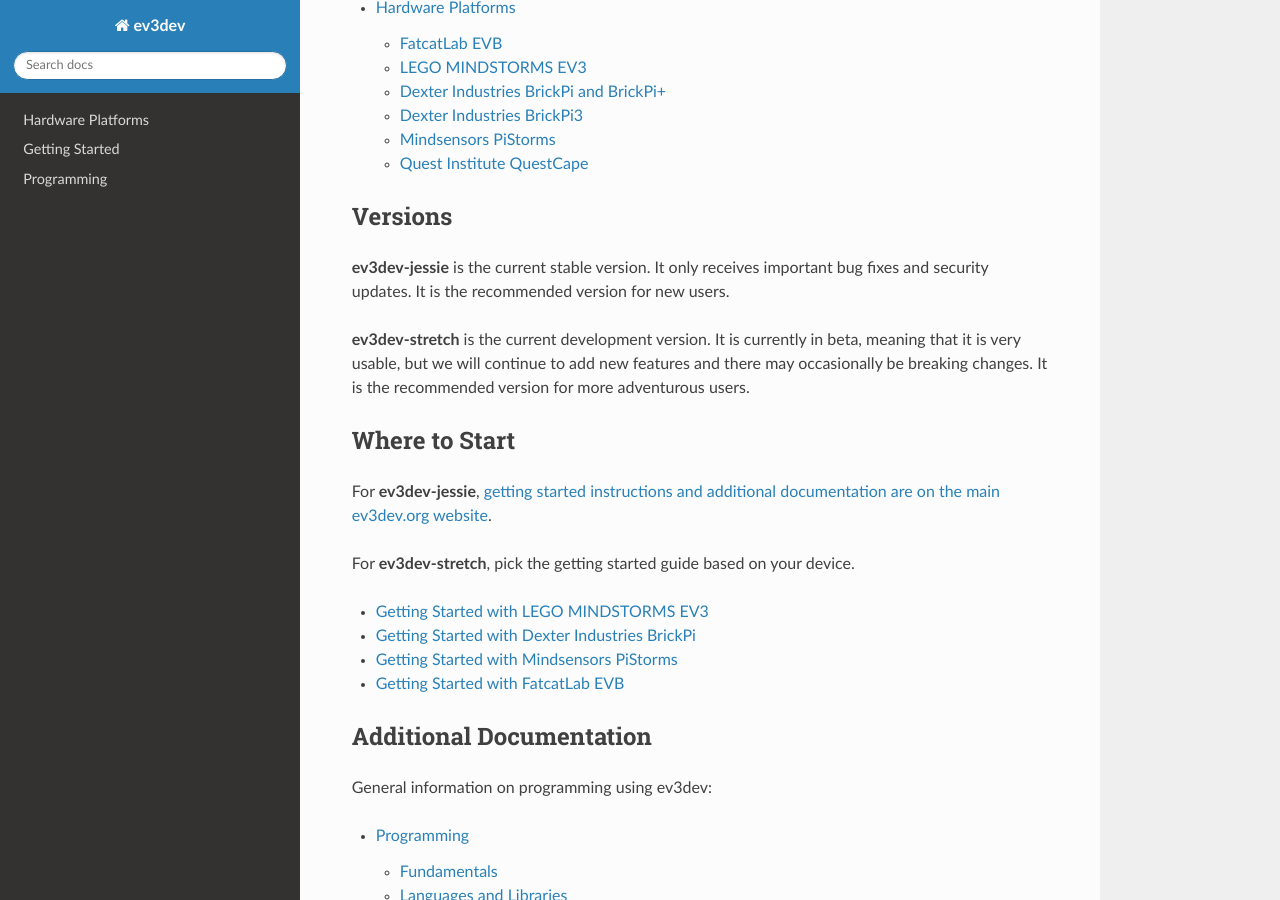
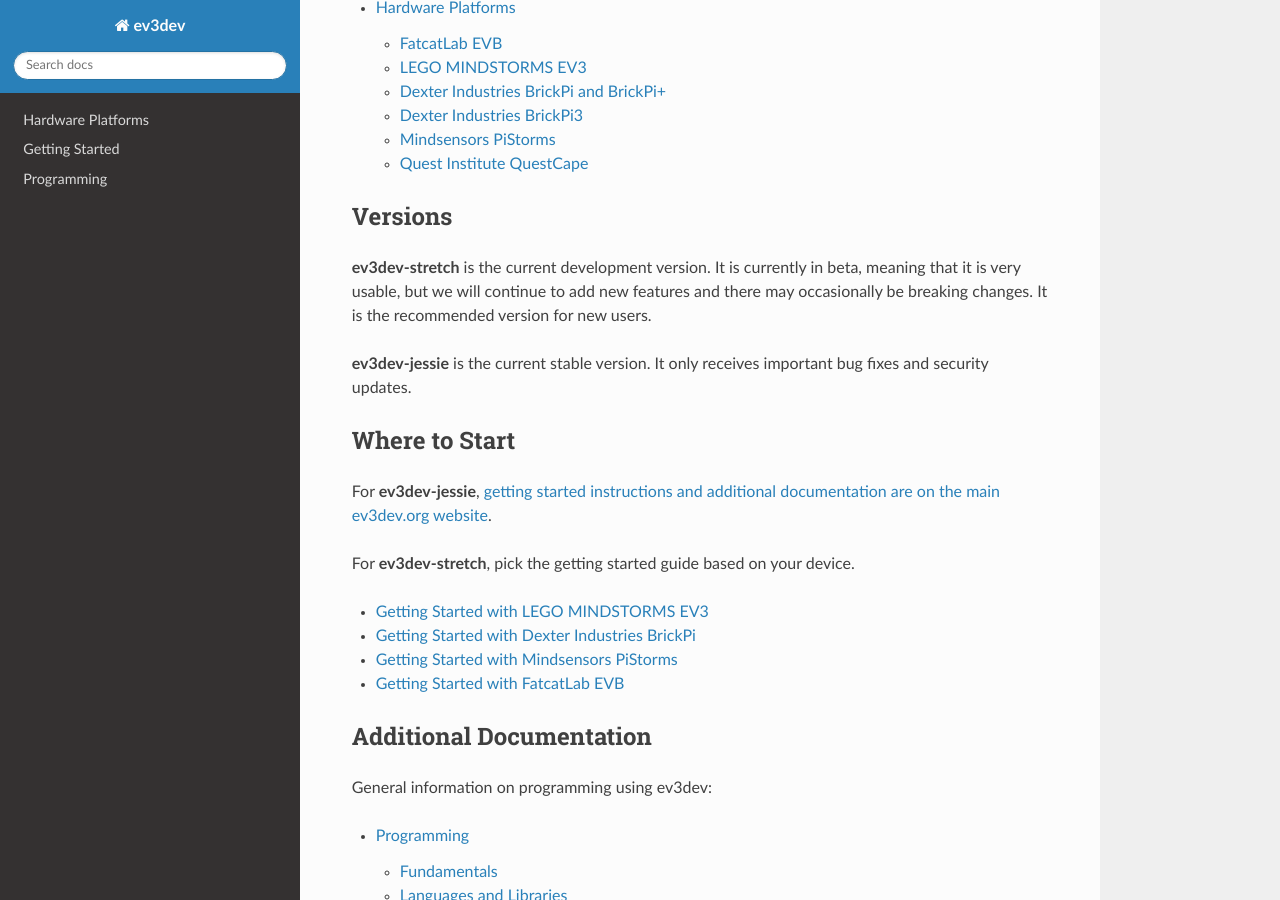
Before and after one commit to ev3dev/ev3dev, a Sphinx documentation site: the page built from docs/index.rst, in a window 1280 px wide and 900 px high, scrolled down 588 px. Built offline with Sphinx 7.4.7 and the Read the Docs theme 2.0.0, drawn with Linux system fonts in a browser that asks for light colours.

Commit message:
Update index.rst

```diff
--- a/docs/index.rst
+++ b/docs/index.rst
@@ -38,13 +38,12 @@
 Versions
 ========
 
-**ev3dev-jessie** is the current stable version. It only receives important bug
-fixes and security updates. It is the recommended version for new users.
-
 **ev3dev-stretch** is the current development version. It is currently in beta,
 meaning that it is very usable, but we will continue to add new features and
-there may occasionally be breaking changes. It is the recommended version for
-more adventurous users.
+there may occasionally be breaking changes. It is the recommended version for new users.
+
+**ev3dev-jessie** is the current stable version. It only receives important bug
+fixes and security updates.
 
 
 Where to Start
```
